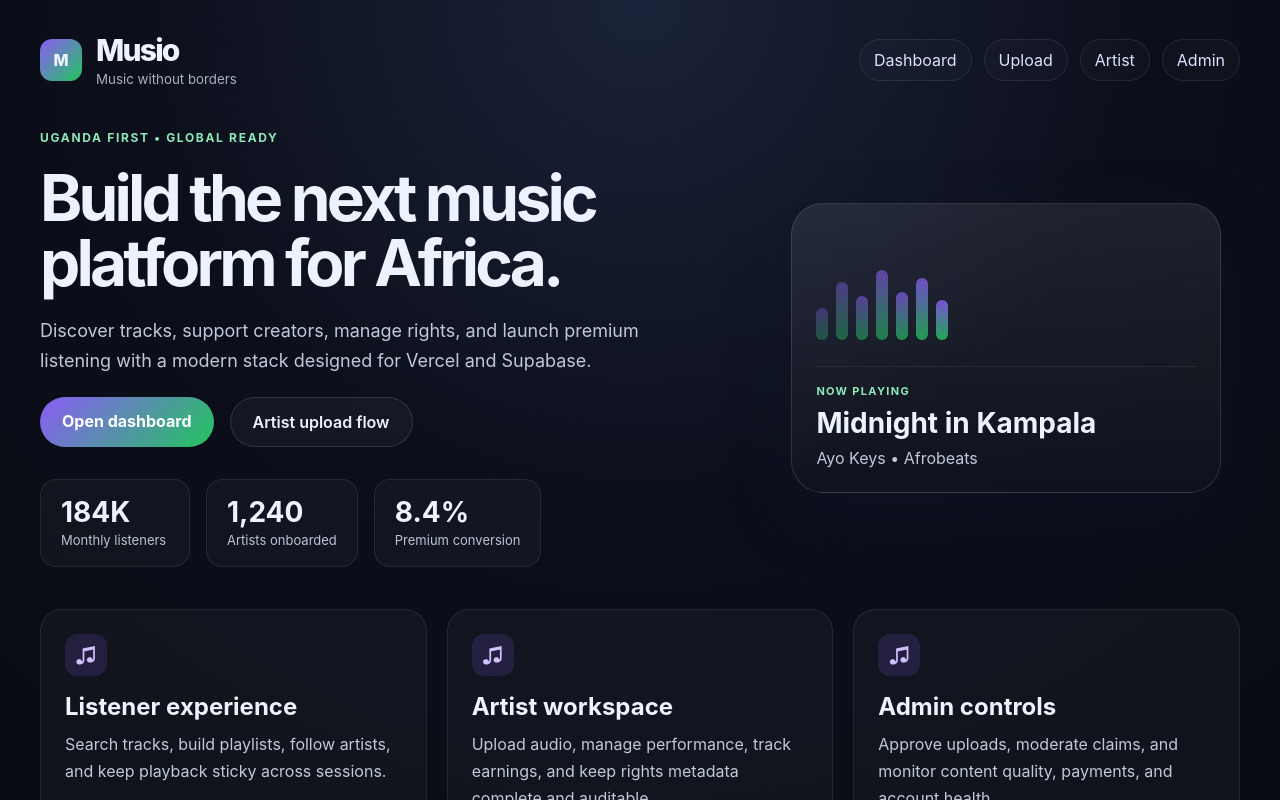
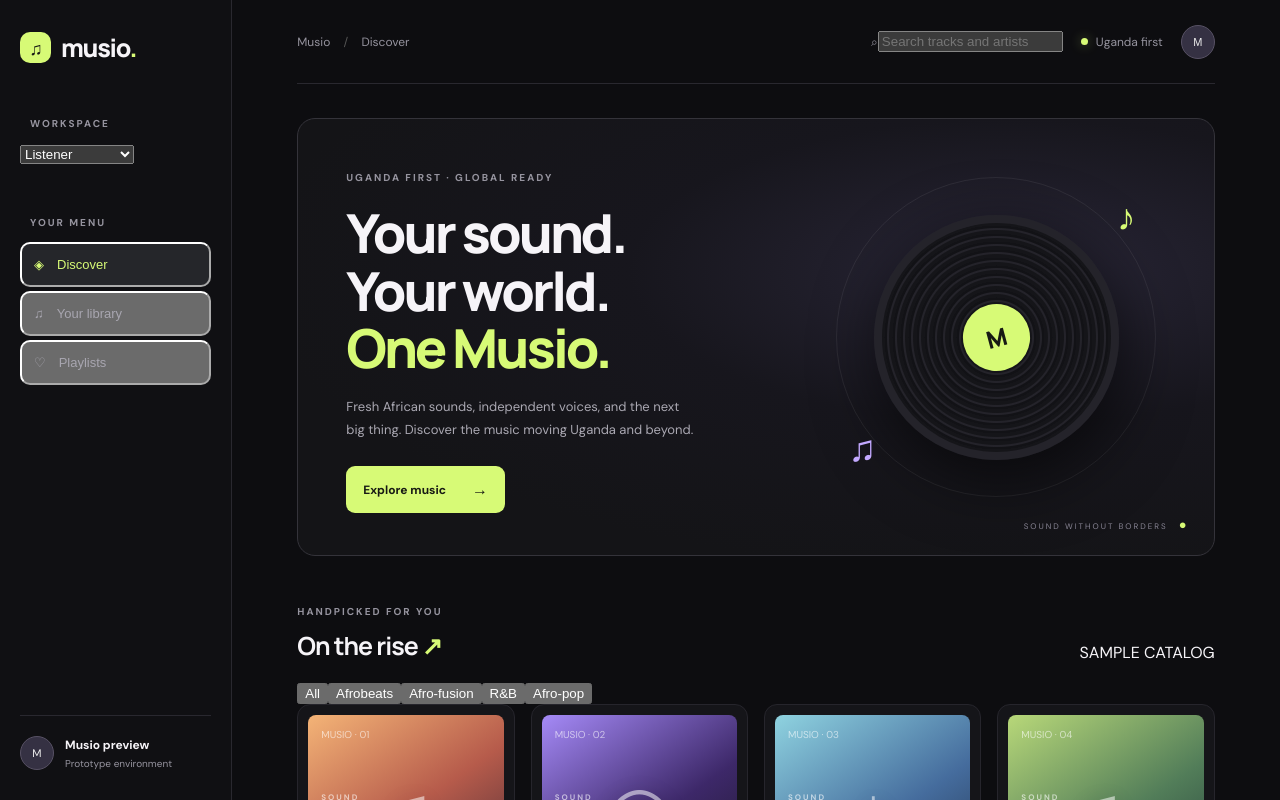
Before and after one commit to bedober/Musio, a Next.js app: page / in a window 1280 px wide. Shown: the top 800 px of the page. Built offline with nearby package versions, Linux system fonts and the light colour scheme.

Commit message:
Build interactive Musio discovery and role dashboard prototype

```diff
--- a/app/page.tsx
+++ b/app/page.tsx
@@ -1,306 +1,70 @@
-import Link from "next/link";
+"use client";
 
-const metrics = [
-  { label: "Monthly listeners", value: "184K" },
-  { label: "Artists onboarded", value: "1,240" },
-  { label: "Premium conversion", value: "8.4%" },
+import { useMemo, useState } from "react";
+
+type Role = "Listener" | "Artist" | "Management" | "Label" | "Platform Admin";
+type Track = { id: number; title: string; artist: string; genre: string; plays: string; color: string; symbol: string; };
+
+const tracks: Track[] = [
+  { id: 1, title: "Nkwagala", artist: "Ayo Nia", genre: "Afrobeats", plays: "248K", color: "orange", symbol: "♫" },
+  { id: 2, title: "Kampala Nights", artist: "Vince K", genre: "Afro-fusion", plays: "193K", color: "violet", symbol: "◉" },
+  { id: 3, title: "Slow Down", artist: "Luna Rey", genre: "R&B", plays: "167K", color: "blue", symbol: "♪" },
+  { id: 4, title: "Tugende", artist: "The Pearl Band", genre: "Afro-pop", plays: "142K", color: "green", symbol: "♬" },
 ];
 
+const roleContent: Record<Exclude<Role, "Listener">, { eyebrow: string; title: string; sub: string; stats: [string, string, string][]; rows: [string, string, string][]; action: string }> = {
+  Artist: { eyebrow: "ARTIST WORKSPACE", title: "Your music, moving forward.", sub: "Manage releases, understand your audience, and follow your earnings.", stats: [["Total streams", "24.8K", "Demo metric"], ["Estimated earnings", "UGX 186K", "Illustrative only"], ["Releases", "8", "2 awaiting review"]], rows: [["Nkwagala", "Single · 12 Sep 2026", "Live"], ["Blue Hour", "EP · 28 Aug 2026", "Live"], ["Stay Close", "Single · 04 Aug 2026", "In review"]], action: "＋ Submit release" },
+  Management: { eyebrow: "MANAGEMENT WORKSPACE", title: "Every artist, one view.", sub: "Coordinate campaigns, releases, and artist performance.", stats: [["Artists managed", "12", "Demo roster"], ["Active campaigns", "4", "Illustrative data"], ["Upcoming releases", "6", "Next 30 days"]], rows: [["Ayo Nia", "Nkwagala campaign", "On track"], ["Kairo", "Midnight Taxi rollout", "Scheduled"], ["Zuri", "Omalawo campaign", "Live"]], action: "＋ New campaign" },
+  Label: { eyebrow: "LABEL WORKSPACE", title: "Build a catalogue that travels.", sub: "Manage your roster, releases, statements, and label performance.", stats: [["Roster artists", "10", "Demo roster"], ["Catalog releases", "38", "Illustrative data"], ["Estimated royalties", "UGX 2.4M", "Not payable"]], rows: [["Midnight Taxi", "Kairo · Single", "Live"], ["After Rain", "Aster · EP", "In review"], ["No Pressure", "Zuri · Single", "Live"]], action: "＋ Add artist" },
+  "Platform Admin": { eyebrow: "PLATFORM OPERATIONS", title: "The pulse of Musio.", sub: "Monitor catalog health, platform activity, and payout operations.", stats: [["Platform plays", "1.28M", "Illustrative metric"], ["Active artists", "846", "Demo count"], ["Pending reviews", "23", "Needs moderation"]], rows: [["Release metadata check", "Aster — After Rain", "Needs review"], ["Royalty import", "Q3 statement batch", "In progress"], ["Payout verification", "7 requests", "Needs review"]], action: "Review queue" },
+};
+
 export default function HomePage() {
+  const [role, setRole] = useState<Role>("Listener");
+  const [query, setQuery] = useState("");
+  const [genre, setGenre] = useState("All");
+  const [playing, setPlaying] = useState<number | null>(null);
+  const [liked, setLiked] = useState<number[]>([2]);
+  const [notice, setNotice] = useState("");
+  const filtered = useMemo(() => tracks.filter(t => (genre === "All" || t.genre === genre) && (t.title + " " + t.artist + " " + t.genre).toLowerCase().includes(query.toLowerCase())), [genre, query]);
+  const selectRole = (next: Role) => { setRole(next); setNotice(next + " workspace preview selected. Demo data only."); };
+  const action = (message: string) => setNotice(message);
+  const dashboard = role !== "Listener";
+  const workspace = dashboard ? roleContent[role] : null;
+
   return (
-    <main style={styles.page}>
-      <header style={styles.header}>
-        <div style={styles.brandWrap}>
-          <div style={styles.brandMark}>M</div>
-          <div>
-            <div style={styles.brand}>Musio</div>
-            <small style={styles.muted}>Music without borders</small>
-          </div>
-        </div>
+    <main className="shell">
+      <aside className="sidebar">
+        <a className="brand" href="/" aria-label="Musio home"><span className="brand-mark">♫</span><span>musio<span style={{ color: "var(--lime)" }}>.</span></span></a>
+        <div className="nav-label">WORKSPACE</div>
+        <div className="role-select-wrap"><select className="role-select" value={role} onChange={e => selectRole(e.target.value as Role)} aria-label="Choose workspace"><option>Listener</option><option>Artist</option><option>Management</option><option>Label</option><option>Platform Admin</option></select></div>
+        <div className="nav-label">YOUR MENU</div>
+        {(role === "Listener" ? ["Discover", "Your library", "Playlists"] : role === "Artist" ? ["Overview", "My releases", "Audience", "Royalties"] : role === "Management" ? ["Overview", "Artists", "Campaigns", "Release calendar"] : role === "Label" ? ["Overview", "Roster", "Catalog", "Royalties"] : ["Overview", "Catalog review", "Payout operations", "Platform analytics", "Security & roles"]).map((item, i) => <button key={item} className={"nav-item " + (i === 0 ? "active" : "")} onClick={() => action(item + " is a prototype section. Database integration is next.")}><span>{["◈", "♫", "♡", "▦", "◉"][i % 5]}</span>{item}</button>)}
+        <div className="sidebar-bottom"><span className="profile-avatar">M</span><div><strong>Musio preview</strong><small>Prototype environment</small></div></div>
+      </aside>
+      <div className="content">
+        <header className="topbar"><div className="crumb">Musio <span>/</span> {dashboard ? role : "Discover"}</div><div className="top-actions"><label className="search-input"><span>⌕</span><input value={query} onChange={e => setQuery(e.target.value)} placeholder="Search tracks and artists" /></label><span className="status"><i /> Uganda first</span><button className="avatar-button" onClick={() => action("Secure account login will be connected in Phase 2.")}>M</button></div></header>
 
-        <nav style={styles.nav}>
-          <Link href="/dashboard" style={styles.link}>Dashboard</Link>
-          <Link href="/upload" style={styles.link}>Upload</Link>
-          <Link href="/artist" style={styles.link}>Artist</Link>
-          <Link href="/admin" style={styles.link}>Admin</Link>
-        </nav>
-      </header>
-
-      <section style={styles.hero}>
-        <div style={styles.heroCopy}>
-          <span style={styles.eyebrow}>UGANDA FIRST • GLOBAL READY</span>
-          <h1 style={styles.title}>Build the next music platform for Africa.</h1>
-          <p style={styles.subtitle}>
-            Discover tracks, support creators, manage rights, and launch premium listening
-            with a modern stack designed for Vercel and Supabase.
-          </p>
-
-          <div style={styles.actions}>
-            <Link href="/dashboard" style={styles.primaryButton}>Open dashboard</Link>
-            <Link href="/upload" style={styles.secondaryButton}>Artist upload flow</Link>
-          </div>
-
-          <div style={styles.metricsWrap}>
-            {metrics.map((metric) => (
-              <div key={metric.label} style={styles.metricCard}>
-                <strong style={styles.metricValue}>{metric.value}</strong>
-                <span style={styles.metricLabel}>{metric.label}</span>
-              </div>
-            ))}
-          </div>
-        </div>
-
-        <div style={styles.heroVisual}>
-          <div style={styles.playerCard}>
-            <div style={styles.waveRow}>
-              {[32, 58, 44, 70, 48, 62, 40].map((height, index) => (
-                <span
-                  key={index}
-                  style={{
-                    ...styles.waveBar,
-                    height: `${height}px`,
-                    opacity: 0.35 + index * 0.08,
-                  }}
-                />
-              ))}
-            </div>
-            <div style={styles.nowPlaying}>
-              <span style={styles.trackTag}>Now playing</span>
-              <h3 style={styles.trackTitle}>Midnight in Kampala</h3>
-              <p style={styles.trackArtist}>Ayo Keys • Afrobeats</p>
-            </div>
-          </div>
-        </div>
-      </section>
-
-      <section style={styles.gridSection}>
-        <Card title="Listener experience" text="Search tracks, build playlists, follow artists, and keep playback sticky across sessions." />
-        <Card title="Artist workspace" text="Upload audio, manage performance, track earnings, and keep rights metadata complete and auditable." />
-        <Card title="Admin controls" text="Approve uploads, moderate claims, and monitor content quality, payments, and account health." />
-      </section>
+        {dashboard && workspace ? <>
+          <section className="dashboard-welcome"><span className="eyebrow">{workspace.eyebrow}</span><h1>{workspace.title}</h1><p>{workspace.sub}</p><button className="primary-button" onClick={() => action("This action will be enabled after secure sign-in and database integration.")}>{workspace.action} <span>→</span></button></section>
+          <section className="stats-grid">{workspace.stats.map(([label, value, detail]) => <article className="stat-card" key={label}><span>{label}</span><strong>{value}</strong><small>{detail}</small></article>)}</section>
+          <section className="data-panel"><div className="section-heading"><div><span className="eyebrow">WORKSPACE ACTIVITY</span><h2>{role === "Platform Admin" ? "Operations queue" : role === "Artist" ? "Recent releases" : role === "Label" ? "Catalog overview" : "Artist activity"}</h2></div><span className="demo-tag">DEMO DATA</span></div>{workspace.rows.map(([title, desc, status]) => <div className="data-row" key={title}><div className="row-icon">♫</div><div className="row-copy"><strong>{title}</strong><small>{desc}</small></div><span className="row-status">{status}</span><button onClick={() => action("Record details require a verified account and live database.")} aria-label={"Open " + title}>→</button></div>)}</section>
+          <div className="security-callout"><strong>🔒 Security by design</strong><p>These workspace switchers are for preview only. Real role permissions, payout approvals, and private catalog access must be enforced server-side after login.</p></div>
+        </> : <>
+          <section className="hero">
+            <div className="hero-copy"><span className="eyebrow">UGANDA FIRST · GLOBAL READY</span><h1>Your sound.<br />Your world.<br /><em>One Musio.</em></h1><p>Fresh African sounds, independent voices, and the next big thing. Discover the music moving Uganda and beyond.</p><a className="primary-button" href="#discover">Explore music <span>→</span></a></div>
+            <div className="hero-art"><div className="orbit" /><div className="orbit orbit-two" /><div className="vinyl"><div className="vinyl-center">M</div></div><span className="floating-note note-one">♪</span><span className="floating-note note-two">♫</span><div className="art-caption">SOUND WITHOUT BORDERS <b>●</b></div></div>
+          </section>
+          <section id="discover"><div className="section-heading"><div><span className="eyebrow">HANDPICKED FOR YOU</span><h2>On the rise <span style={{ color: "var(--lime)" }}>↗</span></h2></div><span className="demo-tag">SAMPLE CATALOG</span></div>
+            <div className="genre-row">{["All", "Afrobeats", "Afro-fusion", "R&B", "Afro-pop"].map(g => <button className={genre === g ? "genre-chip chosen" : "genre-chip"} key={g} onClick={() => setGenre(g)}>{g}</button>)}</div>
+            <div className="track-grid">{filtered.map(track => <article className="track-card" key={track.id}><div className={"cover cover-" + track.color}><span className="cover-number">MUSIO · 0{track.id}</span><span className="cover-symbol">{track.symbol}</span><span className="cover-word">SOUND<br />WITHOUT<br />BORDERS</span><button className="cover-play" onClick={() => { setPlaying(playing === track.id ? null : track.id); action("Demo player only — licensed audio streaming will be connected next."); }} aria-label={playing === track.id ? "Pause demo track" : "Play demo track"}>{playing === track.id ? "Ⅱ" : "▶"}</button></div><div className="track-meta"><div><h3>{track.title}</h3><p>{track.artist}</p></div><button className={liked.includes(track.id) ? "like-button liked" : "like-button"} onClick={() => setLiked(old => old.includes(track.id) ? old.filter(id => id !== track.id) : [...old, track.id])} aria-label="Like track">{liked.includes(track.id) ? "♥" : "♡"}</button></div><div className="track-genre"><span>{track.genre}</span><span>♫ {track.plays}</span></div></article>)}</div>
+            {filtered.length === 0 && <div className="empty-results">No matches yet. Try a different title or genre.</div>}
+          </section>
+          <section className="artist-banner"><div><span className="eyebrow">LOCAL SOUND · GLOBAL STAGE</span><h2>Big talent lives here. 🇺🇬</h2><p>Are you an independent artist or label? Musio is being built to help you manage releases, understand royalties, and reach new listeners.</p></div><button className="light-button" onClick={() => selectRole("Artist")}>I make music <span>→</span></button></section>
+        </>}
+        <footer><a className="brand footer-brand" href="/"><span className="brand-mark">♫</span> musio<span style={{ color: "var(--lime)" }}>.</span></a><span>Built for music without borders.</span><span>Uganda · Worldwide</span></footer>
+      </div>
+      {notice && <div className="toast" role="status"><span>{notice}</span><button onClick={() => setNotice("")} aria-label="Dismiss">×</button></div>}
     </main>
   );
 }
-
-function Card({ title, text }: { title: string; text: string }) {
-  return (
-    <article style={styles.card}>
-      <div style={styles.cardIcon}>♫</div>
-      <h3 style={styles.cardTitle}>{title}</h3>
-      <p style={styles.cardText}>{text}</p>
-    </article>
-  );
-}
-
-const styles: Record<string, React.CSSProperties> = {
-  page: {
-    minHeight: "100vh",
-    background: "radial-gradient(circle at top, #1b233a 0%, #0c0f1b 45%, #090b12 100%)",
-    color: "#edf2ff",
-    fontFamily: '"Inter", sans-serif',
-    padding: "32px 28px 80px",
-  },
-  header: {
-    maxWidth: 1200,
-    margin: "0 auto 42px",
-    display: "flex",
-    justifyContent: "space-between",
-    alignItems: "center",
-    gap: 20,
-    flexWrap: "wrap",
-  },
-  brandWrap: {
-    display: "flex",
-    alignItems: "center",
-    gap: 14,
-  },
-  brandMark: {
-    width: 42,
-    height: 42,
-    borderRadius: 12,
-    background: "linear-gradient(135deg, #8b5cf6, #22c55e)",
-    display: "grid",
-    placeItems: "center",
-    fontWeight: 800,
-  },
-  brand: {
-    fontSize: 30,
-    fontWeight: 800,
-    letterSpacing: "-0.06em",
-  },
-  muted: {
-    color: "#a8b0c3",
-  },
-  nav: {
-    display: "flex",
-    gap: 12,
-    flexWrap: "wrap",
-  },
-  link: {
-    color: "#dbe3ff",
-    textDecoration: "none",
-    padding: "10px 14px",
-    borderRadius: 999,
-    border: "1px solid rgba(255,255,255,0.08)",
-    background: "rgba(255,255,255,0.02)",
-  },
-  hero: {
-    maxWidth: 1200,
-    margin: "0 auto",
-    display: "grid",
-    gridTemplateColumns: "1.2fr 0.8fr",
-    gap: 32,
-    alignItems: "center",
-  },
-  heroCopy: {
-    display: "flex",
-    flexDirection: "column",
-    gap: 20,
-  },
-  eyebrow: {
-    color: "#8de9b8",
-    fontWeight: 700,
-    letterSpacing: "0.14em",
-    fontSize: 12,
-  },
-  title: {
-    fontSize: "clamp(2.2rem, 5vw, 4.5rem)",
-    lineHeight: 1.02,
-    margin: 0,
-    letterSpacing: "-0.06em",
-  },
-  subtitle: {
-    margin: 0,
-    maxWidth: 640,
-    color: "#bfc9da",
-    fontSize: 18,
-    lineHeight: 1.7,
-  },
-  actions: {
-    display: "flex",
-    gap: 16,
-    flexWrap: "wrap",
-  },
-  primaryButton: {
-    background: "linear-gradient(135deg, #8b5cf6, #22c55e)",
-    color: "#fff",
-    padding: "14px 22px",
-    borderRadius: 999,
-    textDecoration: "none",
-    fontWeight: 700,
-  },
-  secondaryButton: {
-    border: "1px solid rgba(255,255,255,0.12)",
-    color: "#edf2ff",
-    padding: "14px 22px",
-    borderRadius: 999,
-    textDecoration: "none",
-    fontWeight: 600,
-    background: "rgba(255,255,255,0.04)",
-  },
-  metricsWrap: {
-    display: "flex",
-    flexWrap: "wrap",
-    gap: 16,
-    marginTop: 12,
-  },
-  metricCard: {
-    minWidth: 150,
-    background: "rgba(255,255,255,0.03)",
-    border: "1px solid rgba(255,255,255,0.08)",
-    borderRadius: 16,
-    padding: "18px 20px",
-    display: "flex",
-    flexDirection: "column",
-    gap: 6,
-  },
-  metricValue: {
-    fontSize: 28,
-    lineHeight: 1,
-  },
-  metricLabel: {
-    color: "#bac4d7",
-    fontSize: 13,
-  },
-  heroVisual: {
-    display: "flex",
-    justifyContent: "center",
-  },
-  playerCard: {
-    width: "100%",
-    maxWidth: 430,
-    borderRadius: 32,
-    background: "linear-gradient(180deg, rgba(255,255,255,0.08), rgba(255,255,255,0.02))",
-    border: "1px solid rgba(255,255,255,0.12)",
-    padding: 24,
-    boxShadow: "0 24px 60px rgba(15, 23, 42, 0.45)",
-  },
-  waveRow: {
-    display: "flex",
-    alignItems: "end",
-    gap: 8,
-    minHeight: 130,
-    padding: "10px 0 18px",
-  },
-  waveBar: {
-    width: 12,
-    borderRadius: 999,
-    background: "linear-gradient(180deg, #8b5cf6, #22c55e)",
-    display: "block",
-  },
-  nowPlaying: {
-    marginTop: 8,
-    paddingTop: 12,
-    borderTop: "1px solid rgba(255,255,255,0.08)",
-  },
-  trackTag: {
-    display: "inline-block",
-    color: "#8de9b8",
-    fontSize: 11,
-    fontWeight: 700,
-    letterSpacing: "0.12em",
-    textTransform: "uppercase",
-    marginBottom: 8,
-  },
-  trackTitle: {
-    margin: 0,
-    fontSize: 28,
-  },
-  trackArtist: {
-    margin: "8px 0 0",
-    color: "#bfc9da",
-  },
-  gridSection: {
-    maxWidth: 1200,
-    margin: "42px auto 0",
-    display: "grid",
-    gridTemplateColumns: "repeat(3, minmax(0, 1fr))",
-    gap: 20,
-  },
-  card: {
-    background: "rgba(255,255,255,0.03)",
-    border: "1px solid rgba(255,255,255,0.08)",
-    borderRadius: 22,
-    padding: 24,
-  },
-  cardIcon: {
-    width: 42,
-    height: 42,
-    borderRadius: 12,
-    display: "grid",
-    placeItems: "center",
-    background: "rgba(139, 92, 246, 0.15)",
-    color: "#d2c0ff",
-    fontSize: 22,
-    marginBottom: 16,
-  },
-  cardTitle: {
-    margin: "0 0 10px",
-    fontSize: 24,
-  },
-  cardText: {
-    margin: 0,
-    color: "#bfc9da",
-    lineHeight: 1.7,
-  },
-};
```
